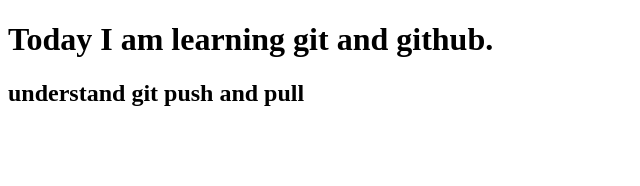
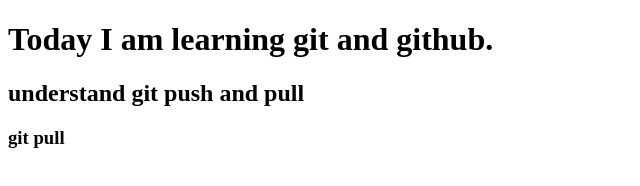
Before and after one commit to mani2006-cyber/my_first_project, a plain HTML site: page index.html in a window 1280 px wide. Shown: the full height of the page, 0-640 px from the left. Drawn offline with Linux system fonts and the light colour scheme.

Commit message:
Fix header tag for git pull in index.html

```diff
--- a/index.html
+++ b/index.html
@@ -9,6 +9,7 @@
 
     <h1> Today I am learning git and github.</h1>
     <h2>understand git push and pull</h2>
+    <h3> git pull <h3>
 
 </body>
 </html>
```
